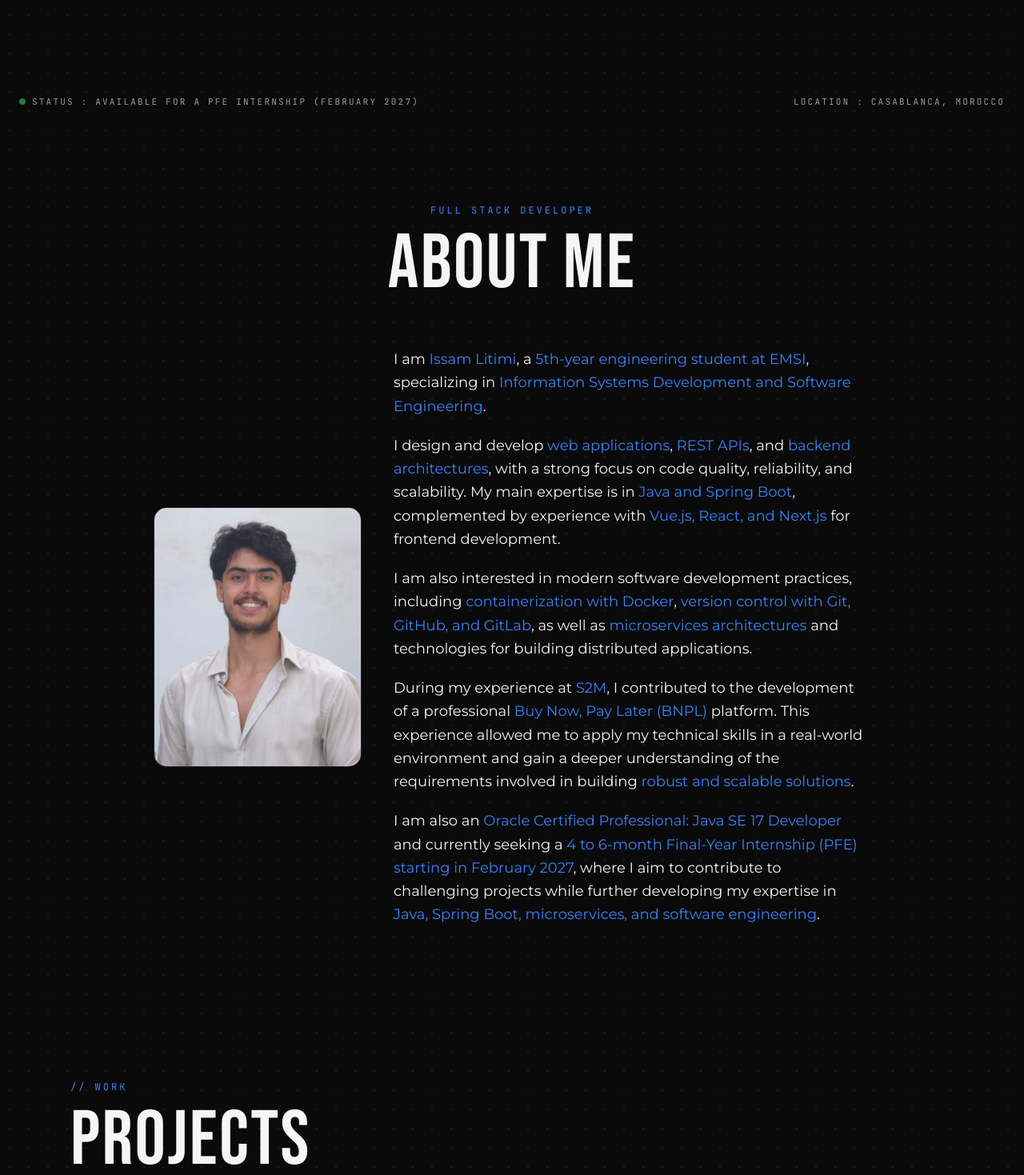
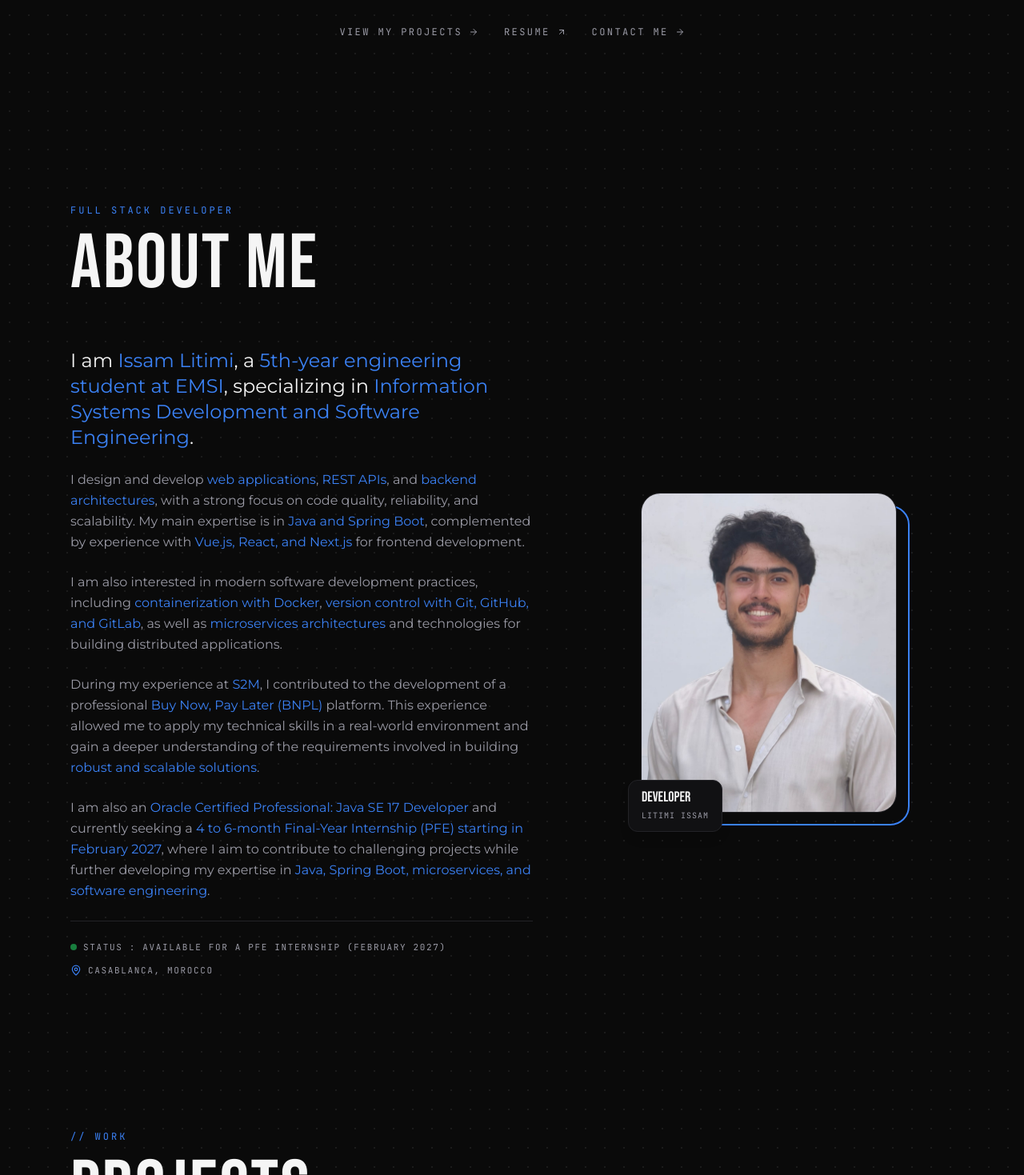
Before and after one commit to LI-ISSAM/portfolio, a Next.js app in the folder frontend/: page /en in a window 1280 px wide. Shown: the part 641-2110 px from the top of the page at 80% size. Built offline with nearby package versions, Linux system fonts and the light colour scheme; no server answers.

Commit message:
final design

```diff
--- a/frontend/app/[lang]/page.tsx
+++ b/frontend/app/[lang]/page.tsx
@@ -51,14 +51,14 @@ export default async function Home({ params }: { params: { lang: string } }) {
       <Navbar lang={lang} t={d.nav} />
 
       {/* HERO */}
-      <header className="relative flex min-h-screen flex-col items-center justify-center px-6 pb-36 pt-24 text-center sm:pb-24">
+      <header className="relative flex min-h-[100svh] flex-col items-center justify-center px-6 pb-16 pt-28 text-center">
         <p className="animate-fade-up text-lg text-muted md:text-2xl">
           {d.hero.hi}
           <span className="mx-2 bg-accent px-3 py-1 font-semibold text-white">Litimi Issam</span>
           {d.hero.and}
         </p>
         <h1
-          className="mt-4 animate-fade-up font-display text-[clamp(3.25rem,13vw,11rem)] uppercase leading-[0.9]"
+          className="mt-4 animate-fade-up font-display text-[clamp(3.5rem,min(15vw,25svh),14rem)] uppercase leading-[0.9]"
           style={{ animationDelay: "100ms" }}
         >
           {d.hero.title1}
@@ -79,40 +79,57 @@ export default async function Home({ params }: { params: { lang: string } }) {
             {d.hero.contact} <LuArrowRight className="transition group-hover:translate-x-1" />
           </a>
         </div>
-
-        <div className="absolute  inset-x-6 bottom-6 flex flex-col gap-4 text-left font-mono text-[11px] uppercase tracking-[0.2em] text-muted sm:flex-row sm:items-center sm:justify-between sm:gap-2">
-          <p className="flex items-center gap-2">
-            <span className="h-2 w-2 shrink-0 animate-pulse rounded-full bg-green-500" />
-            {d.hero.status} : {d.hero.availability}
-          </p>
-
-          <p className="ml-4">
-            {d.hero.place} : {d.location}
-          </p>
-        </div>
       </header>
 
-      {/* À PROPOS */}
-      <Section id="apropos" label={d.about.label} title={d.about.title} center>
-        <div className="mx-auto mt-14 grid max-w-4xl items-center gap-10 md:grid-cols-[260px_1fr]">
+      {/* À PROPOS : texte à gauche, photo décalée avec cadre accent à droite */}
+      <Section id="apropos" label={d.about.label} title={d.about.title}>
+        <div className="mt-14 grid items-center gap-10 md:grid-cols-[1.25fr_1fr] md:gap-16">
           <Reveal>
-            <Image
-              src="/Profile.jpeg"
-              alt={d.about.photoAlt}
-              width={260}
-              height={325}
-              className="aspect-[4/5] w-full rounded-2xl border border-line object-cover"
-            />
-          </Reveal>
-          <Reveal delay={100}>
-            <div className="space-y-5 text-lg leading-relaxed">
-              {d.about.paragraphs.map((text) => (
-                <p key={text}>
+            <div className="space-y-6">
+              {d.about.paragraphs.map((text, i) => (
+                <p
+                  key={text}
+                  className={i === 0 ? "text-xl leading-relaxed md:text-2xl" : "text-base leading-relaxed text-muted"}
+                >
                   <Rich text={text} />
                 </p>
               ))}
+
+              {/* Statut + lieu */}
+              <div className="flex flex-wrap items-center gap-x-8 gap-y-3 border-t border-line pt-6 font-mono text-[11px] uppercase tracking-[0.15em] text-muted">
+                <span className="flex items-center gap-2">
+                  <span className="h-2 w-2 shrink-0 animate-pulse rounded-full bg-green-500" />
+                  {d.hero.status} : {d.hero.availability}
+                </span>
+                <span className="flex items-center gap-2">
+                  <LuMapPin size={14} className="shrink-0 text-accent" />
+                  {d.location}
+                </span>
+              </div>
             </div>
           </Reveal>
+
+          <div className="order-first md:order-none">
+            <Reveal delay={100}>
+              <div className="relative mx-auto w-full max-w-[320px] pb-6 md:ml-auto">
+                <div
+                  aria-hidden
+                  className="absolute inset-0 bottom-6 translate-x-4 translate-y-4 rounded-3xl border-2 border-accent"
+                />
+                <Image
+                  src="/Profile.jpeg"
+                  alt={d.about.photoAlt}
+                  width={260}
+                  height={325}
+                  className="relative aspect-[4/5] w-full rounded-3xl border border-line object-cover"
+                />
+                <div className="absolute -left-4 bottom-0 rounded-xl border border-line bg-card px-4 py-3 shadow-lg">
+                  <p className="font-display text-lg uppercase leading-none">{d.hero.title2}</p>
+                  <p className="mt-1.5 font-mono text-[10px] uppercase tracking-widest text-muted">Litimi Issam</p>
+                </div>
+              </div>
+            </Reveal>
+          </div>
         </div>
       </Section>
 
@@ -143,7 +160,7 @@ export default async function Home({ params }: { params: { lang: string } }) {
                 className="group border-l-2 border-transparent bg-card p-8 transition hover:border-accent hover:bg-[var(--card-hover)]"
               >
                 <div className="flex items-center justify-between">
-                  <span className="font-mono text-xs text-accent">0{i + 1}.</span>
+                  <span className="font-mono text-sm text-accent">0{i + 1}.</span>
                   <span className="flex h-12 w-12 items-center justify-center rounded-xl bg-accent/10 text-accent transition group-hover:bg-accent group-hover:text-white">
                     <Icon size={24} />
                   </span>
@@ -277,7 +294,7 @@ export default async function Home({ params }: { params: { lang: string } }) {
                 </div>
               </div>
 
-              {/* RÉSEAUX : flèches ajoutées */}
+              {/* RÉSEAUX */}
               <div className="card p-6">
                 <h3 className="mb-4 text-lg font-semibold">{d.contact.networksTitle}</h3>
                 <div className="flex flex-wrap gap-3 text-sm">
--- a/frontend/lib/dictionaries.ts
+++ b/frontend/lib/dictionaries.ts
@@ -19,7 +19,7 @@ const fr = {
     switchTo: "Switch to English",
   },
   hero: {
-    hi: "Salut, je m’appelle",
+    hi: "Bonjour, je m’appelle",
     and: "et je suis",
     title1: "Développeur",
     title2: "Full Stack Java",
```
